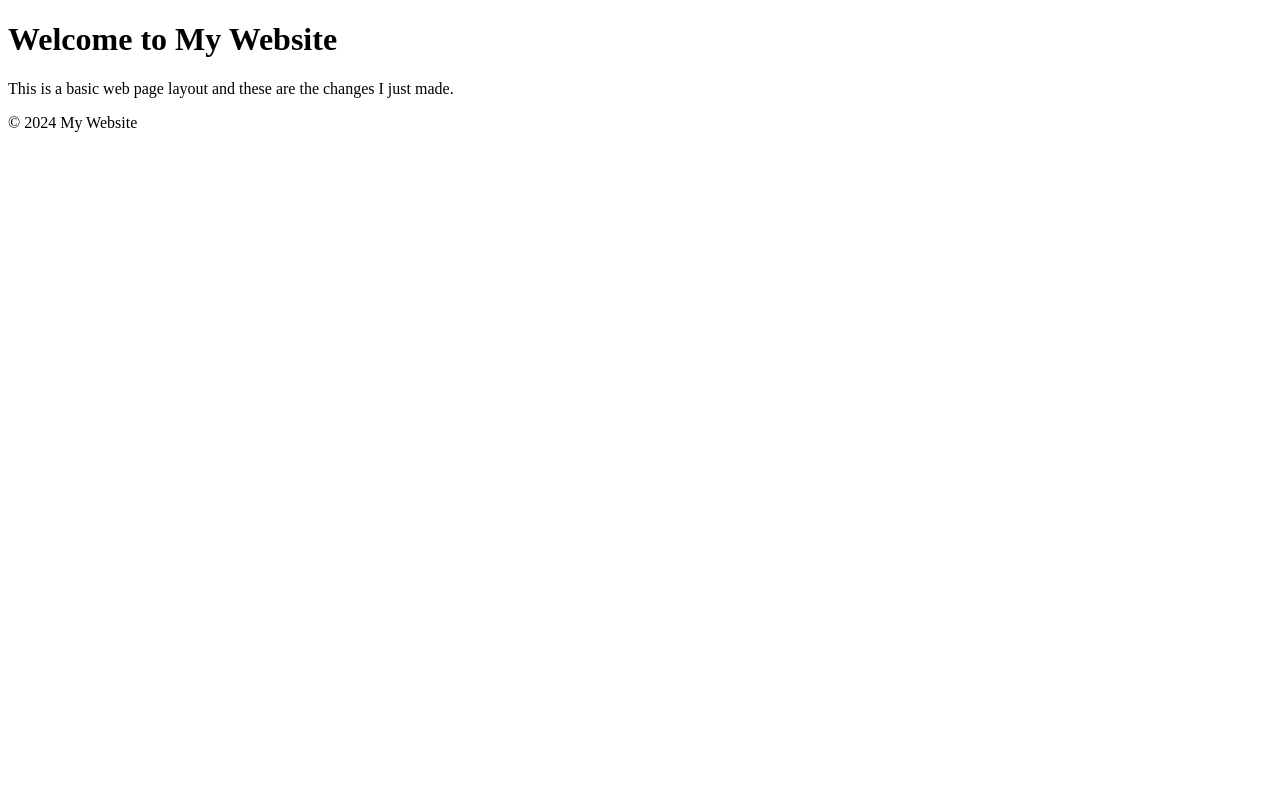
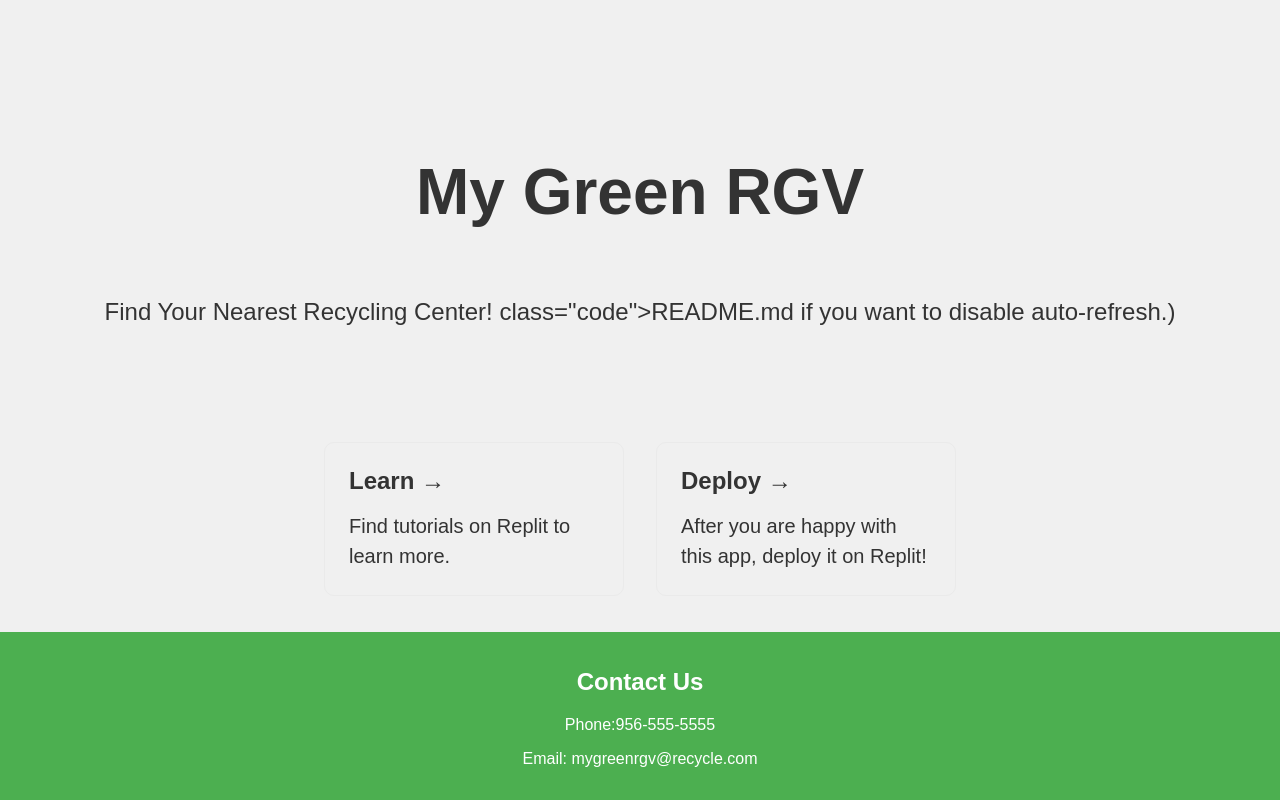
Before and after one commit to cirache/My-Green-RGV, a plain HTML site: page index.html in a window 1280 px wide. Drawn offline with Linux system fonts and the light colour scheme.

Commit message:
Adding what we have on replit

```diff
--- a/index.html
+++ b/index.html
@@ -1,22 +1,52 @@
+<!--
+  Hit RUN to see this project in action!
+
+  This project will auto-refresh as you edit the HTML, CSS and JS. See README.md for more info (including how to disable auto-refresh and install packages).
+-->
+
 <!DOCTYPE html>
-<html lang="en">
+<html>
+
 <head>
-    <meta charset="UTF-8">
-    <meta name="viewport" content="width=device-width, initial-scale=1.0">
-    <title>My Website</title>
-    <link rel="stylesheet" href="styles.css"> <!-- Link to CSS file -->
+  <meta charset="utf-8">
+  <meta name="viewport" content="width=device-width">
+  <title>My Green RGV</title>
+  <link href="style.css" rel="stylesheet" type="text/css" />
 </head>
+
 <body>
-    <header>
-        <h1>Welcome to My Website</h1>
-    </header>
-    <section>
-        <p>This is a basic web page layout and these are the changes I just made.</p>
+  <main>
+    <h1 class="title">My Green RGV</h1>
+    <p class="description">Find Your Nearest Recycling Center!
+      <!-- <code class="code">index.html</code>. The webview will auto-refresh as you edit! (See <code -->
+        class="code">README.md</code> if you want to
+      disable auto-refresh.)
+    </p>
+
+    <section class="grid">
+      <a href="https://replit.com/learn" class='card'>
+        <h2>Learn &rarr;</h2>
+        <p>Find tutorials on Replit to learn more.</p>
+      </a>
+
+      <a href="https://docs.replit.com/category/deployments" class='card'>
+        <h2>Deploy &rarr;</h2>
+        <p>
+          After you are happy with this app, deploy it on Replit!
+        </p>
+      </a>
     </section>
-    <footer>
-        <p>© 2024 My Website</p>
-    </footer>
+  </main>
 
-    <script src="app.js"></script> <!-- Link to JavaScript file -->
+  <script type="module" src="script.js"></script>
+
+   <script src="app.js"></script> <!-- Link to JavaScript file -->
+
 </body>
+  <footer class="contact-info">
+    <h2>Contact Us</h2>
+    <p>Phone:956-555-5555</p>
+    <p>Email: mygreenrgv@recycle.com</p>
+  </footer>
+
 </html>
--- a/style.css
+++ b/style.css
@@ -26,3 +26,93 @@ footer {
     width: 100%;
     bottom: 0;
 }
+
+a {
+  color: inherit;
+  text-decoration: none;
+}
+
+* {
+  box-sizing: border-box;
+}
+
+main {
+  min-height: 100vh;
+  padding: 4rem 2rem;
+  flex: 1;
+  display: flex;
+  flex-direction: column;
+  justify-content: center;
+  align-items: center;
+}
+
+.title {
+  margin: 0;
+  line-height: 1.15;
+  font-size: 4rem;
+}
+
+.title,
+.description {
+  text-align: center;
+}
+
+.description {
+  margin: 4rem 0;
+  line-height: 1.5;
+  font-size: 1.5rem;
+}
+
+.code {
+  background: #fafafa;
+  border-radius: 5px;
+  padding: 0.75rem;
+  font-size: 1.1rem;
+  font-family: Menlo, Monaco, Lucida Console, Liberation Mono, DejaVu Sans Mono,
+    Bitstream Vera Sans Mono, Courier New, monospace;
+}
+
+.grid {
+  display: flex;
+  align-items: center;
+  justify-content: center;
+  flex-wrap: wrap;
+  max-width: 800px;
+}
+
+.card {
+  margin: 1rem;
+  padding: 1.5rem;
+  text-align: left;
+  color: inherit;
+  text-decoration: none;
+  border: 1px solid #eaeaea;
+  border-radius: 10px;
+  transition: color 0.15s ease, border-color 0.15s ease;
+  max-width: 300px;
+}
+
+.card:hover,
+.card:focus,
+.card:active {
+  color: #0070f3;
+  border-color: #0070f3;
+}
+
+.card h2 {
+  margin: 0 0 1rem 0;
+  font-size: 1.5rem;
+}
+
+.card p {
+  margin: 0;
+  font-size: 1.25rem;
+  line-height: 1.5;
+}
+
+@media (max-width: 600px) {
+  .grid {
+    width: 100%;
+    flex-direction: column;
+  }
+}
```
